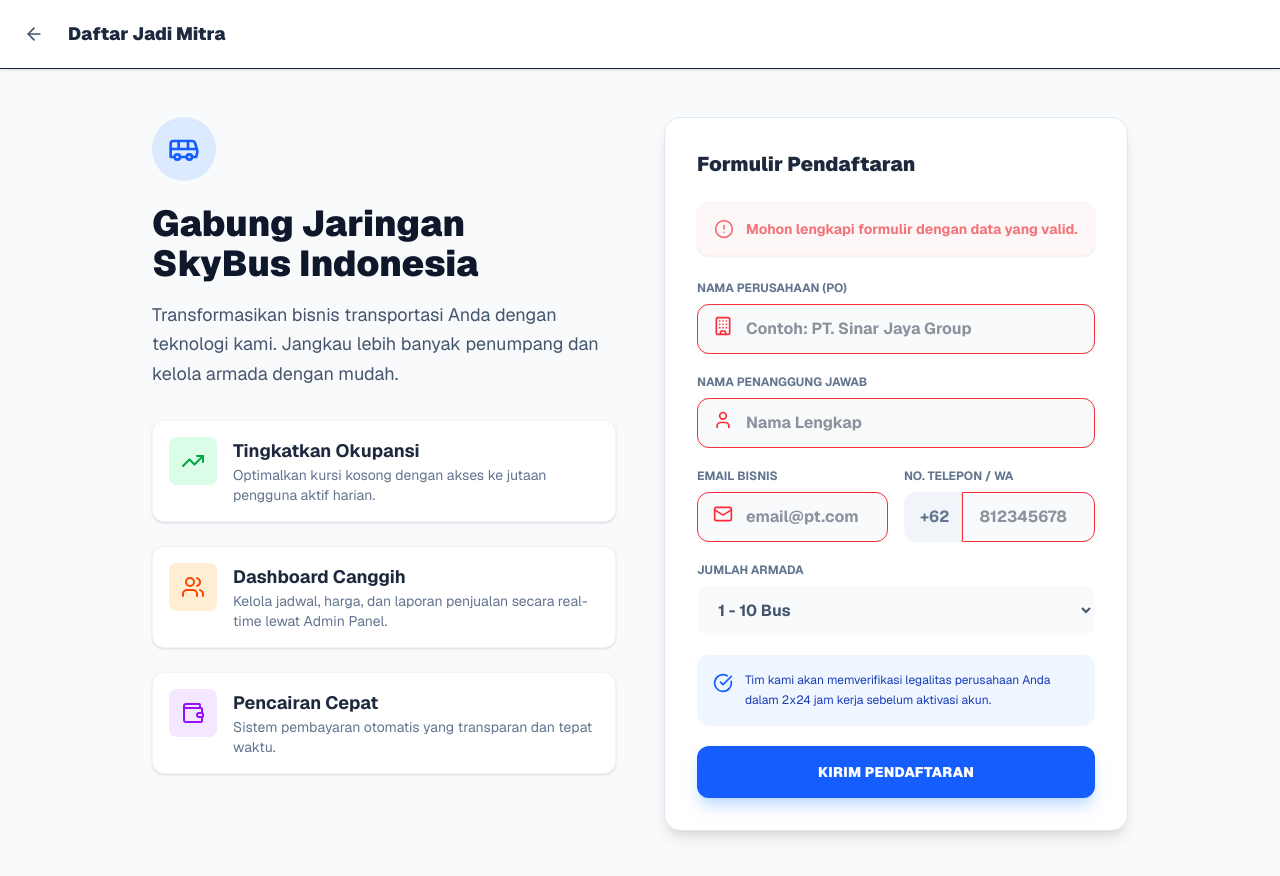
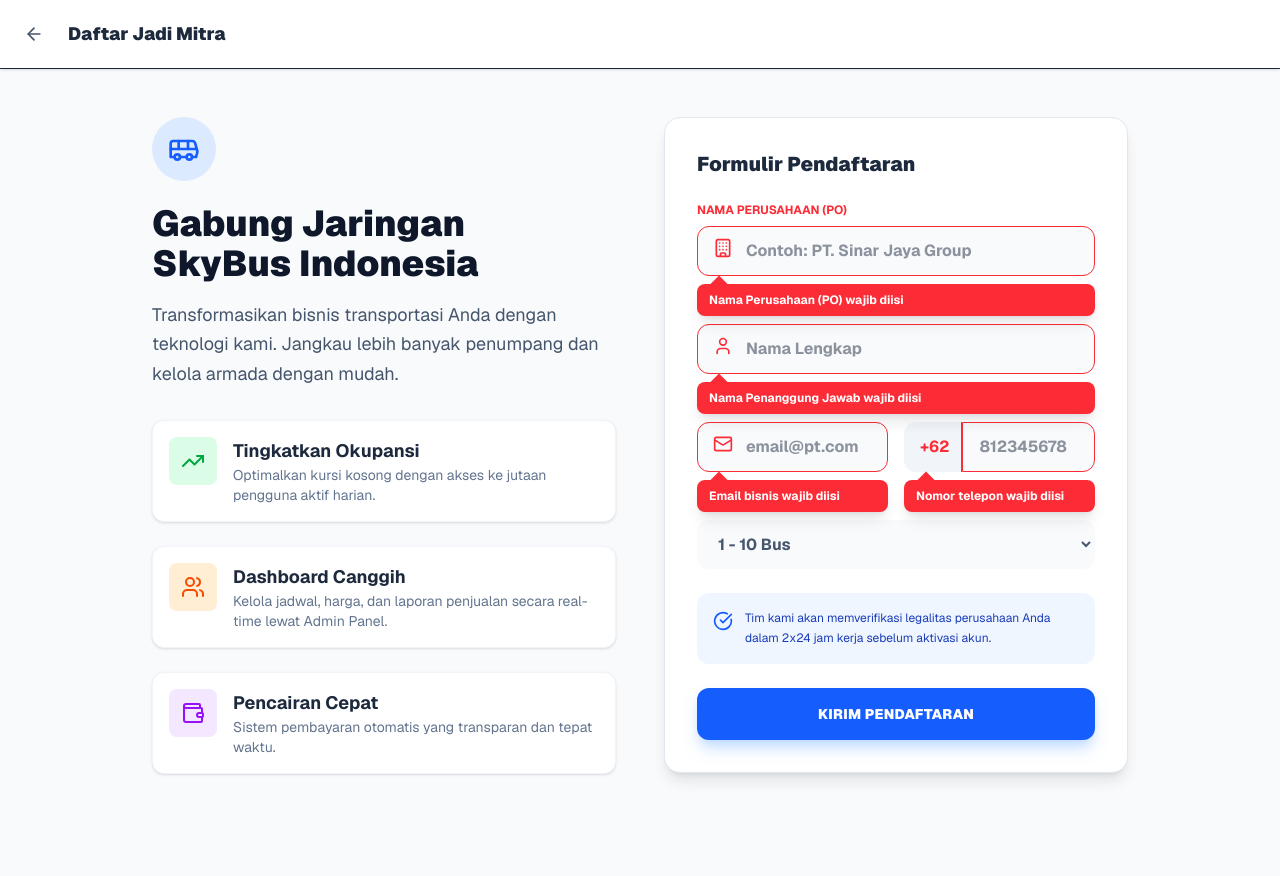
Before and after one commit to doaesque/skybus, a Next.js app: page /mitra/register in a window 1280 px wide. Both pictures are taken after a click on the button "KIRIM PENDAFTARAN". Shown: the top 876 px of the page. Built offline with nearby package versions, Linux system fonts and the light colour scheme.

Commit message:
feat(mitra): implement strict form validation with visual feedback

```diff
--- a/src/app/mitra/register/page.tsx
+++ b/src/app/mitra/register/page.tsx
@@ -14,31 +14,60 @@ export default function MitraRegisterPage() {
   });
 
   const [isLoading, setIsLoading] = useState(false);
-  const [error, setError] = useState("");
-  const [errorFields, setErrorFields] = useState<string[]>([]);
   const [showSuccessModal, setShowSuccessModal] = useState(false);
+  const [touched, setTouched] = useState<Record<string, boolean>>({});
 
   const handleChange = (e: React.ChangeEvent<HTMLInputElement | HTMLSelectElement>) => {
     setFormData({ ...formData, [e.target.name]: e.target.value });
-    if (error) setError("");
-    if (errorFields.includes(e.target.name)) {
-      setErrorFields(errorFields.filter(field => field !== e.target.name));
-    }
   };
 
-  const isEmailValid = (email: string) => /\S+@\S+\.\S+/.test(email);
-  const isPhoneValid = (phone: string) => phone.length >= 9;
+  const handleBlur = (e: React.FocusEvent<HTMLInputElement | HTMLSelectElement>) => {
+    setTouched({ ...touched, [e.target.name]: true });
+  };
+
+  const validate = (field: string, value: string) => {
+    if (field === 'poName') {
+      if (!value.trim()) return "Nama Perusahaan (PO) wajib diisi";
+      if (value.trim().length < 3) return "Nama PO minimal 3 karakter";
+      return "";
+    }
+    if (field === 'picName') {
+      if (!value.trim()) return "Nama Penanggung Jawab wajib diisi";
+      if (value.trim().length < 3) return "Nama minimal 3 karakter";
+      return "";
+    }
+    if (field === 'email') {
+      if (!value.trim()) return "Email bisnis wajib diisi";
+      if (!/\S+@\S+\.\S+/.test(value)) return "Format email tidak valid";
+      return "";
+    }
+    if (field === 'phone') {
+      if (!value.trim()) return "Nomor telepon wajib diisi";
+      if (value.length < 9) return "Nomor telepon minimal 9 digit";
+      return "";
+    }
+    return "";
+  };
+
+  const getFieldError = (field: string) => {
+    // @ts-ignore
+    return validate(field, formData[field]);
+  };
+
+  const isFieldInvalid = (field: string) => {
+    return touched[field] && getFieldError(field) !== "";
+  };
 
   const handleSubmit = () => {
-    const newErrorFields: string[] = [];
-    if (!formData.poName) newErrorFields.push('poName');
-    if (!formData.picName) newErrorFields.push('picName');
-    if (!formData.email || !isEmailValid(formData.email)) newErrorFields.push('email');
-    if (!formData.phone || !isPhoneValid(formData.phone)) newErrorFields.push('phone');
+    const allTouched = { poName: true, picName: true, email: true, phone: true };
+    setTouched(allTouched);
 
-    if (newErrorFields.length > 0) {
-      setErrorFields(newErrorFields);
-      setError("Mohon lengkapi formulir dengan data yang valid.");
+    const poError = validate('poName', formData.poName);
+    const picError = validate('picName', formData.picName);
+    const emailError = validate('email', formData.email);
+    const phoneError = validate('phone', formData.phone);
+
+    if (poError || picError || emailError || phoneError) {
       return;
     }
 
@@ -52,14 +81,23 @@ export default function MitraRegisterPage() {
   const handleCloseModal = () => {
     setShowSuccessModal(false);
     setFormData({ poName: '', picName: '', email: '', phone: '', fleetSize: '1 - 10 Bus' });
-    setErrorFields([]);
+    setTouched({});
   };
 
-  const getBorderColor = (fieldName: string) => {
-    return errorFields.includes(fieldName)
+  const getBorderColor = (field: string) => {
+    return isFieldInvalid(field)
       ? "border-red-500 focus:ring-red-500"
       : "border-transparent focus:ring-blue-500";
   };
+
+  const ErrorBubble = ({ message }: { message: string }) => (
+    <div className="absolute top-full left-0 mt-2 w-full z-10 animate-in fade-in slide-in-from-top-1">
+      <div className="bg-red-500 text-white text-xs font-bold px-3 py-2 rounded-lg shadow-lg relative">
+        <div className="absolute -top-1.5 left-4 w-3 h-3 bg-red-500 rotate-45"></div>
+        {message}
+      </div>
+    </div>
+  );
 
   return (
     <div className="min-h-screen bg-slate-50 dark:bg-slate-950 font-sans pb-20 text-slate-800 dark:text-slate-100 transition-colors relative">
@@ -138,73 +176,75 @@ export default function MitraRegisterPage() {
         <div className="bg-white dark:bg-slate-900 p-8 rounded-2xl shadow-lg border border-slate-200 dark:border-slate-800 h-fit">
           <h3 className="text-xl font-black mb-6">Formulir Pendaftaran</h3>
 
-          {error && (
-            <div className="bg-red-50 dark:bg-red-900/20 text-red-600 dark:text-red-400 p-4 rounded-xl flex items-center gap-3 text-sm font-bold animate-pulse mb-6 shadow-sm border border-red-100 dark:border-red-900/30">
-              <AlertCircle className="w-5 h-5 shrink-0" /> {error}
-            </div>
-          )}
-
-          <form className="space-y-5">
-            <div>
-              <label className="block text-xs font-bold uppercase text-slate-500 dark:text-slate-400 mb-2">Nama Perusahaan (PO)</label>
+          <form className="space-y-6">
+            <div className="relative">
+              <label className={`block text-xs font-bold uppercase mb-2 ${isFieldInvalid('poName') ? 'text-red-500' : 'text-slate-500 dark:text-slate-400'}`}>Nama Perusahaan (PO)</label>
               <div className="relative">
-                <Building className={`absolute left-4 top-3 w-5 h-5 ${errorFields.includes('poName') ? 'text-red-500' : 'text-slate-400'}`} />
+                <Building className={`absolute left-4 top-3 w-5 h-5 ${isFieldInvalid('poName') ? 'text-red-500' : 'text-slate-400'}`} />
                 <input
                   name="poName"
                   value={formData.poName}
                   onChange={handleChange}
+                  onBlur={handleBlur}
                   type="text"
                   placeholder="Contoh: PT. Sinar Jaya Group"
                   className={`w-full pl-12 pr-4 py-3 bg-slate-50 dark:bg-slate-800 rounded-xl font-bold focus:outline-none focus:ring-2 transition text-slate-800 dark:text-white border ${getBorderColor('poName')}`}
                 />
               </div>
+              {isFieldInvalid('poName') && <ErrorBubble message={getFieldError('poName')} />}
             </div>
 
-            <div>
-              <label className="block text-xs font-bold uppercase text-slate-500 dark:text-slate-400 mb-2">Nama Penanggung Jawab</label>
+            <div className="relative">
+              <label className={`block text-xs font-bold uppercase mb-2 ${isFieldInvalid('picName') ? 'text-red-500' : 'text-slate-500 dark:text-slate-400'}`}>Nama Penanggung Jawab</label>
               <div className="relative">
-                <User className={`absolute left-4 top-3 w-5 h-5 ${errorFields.includes('picName') ? 'text-red-500' : 'text-slate-400'}`} />
+                <User className={`absolute left-4 top-3 w-5 h-5 ${isFieldInvalid('picName') ? 'text-red-500' : 'text-slate-400'}`} />
                 <input
                   name="picName"
                   value={formData.picName}
                   onChange={handleChange}
+                  onBlur={handleBlur}
                   type="text"
                   placeholder="Nama Lengkap"
                   className={`w-full pl-12 pr-4 py-3 bg-slate-50 dark:bg-slate-800 rounded-xl font-bold focus:outline-none focus:ring-2 transition text-slate-800 dark:text-white border ${getBorderColor('picName')}`}
                 />
               </div>
+              {isFieldInvalid('picName') && <ErrorBubble message={getFieldError('picName')} />}
             </div>
 
             <div className="grid md:grid-cols-2 gap-4">
-              <div>
-                <label className="block text-xs font-bold uppercase text-slate-500 dark:text-slate-400 mb-2">Email Bisnis</label>
+              <div className="relative">
+                <label className={`block text-xs font-bold uppercase mb-2 ${isFieldInvalid('email') ? 'text-red-500' : 'text-slate-500 dark:text-slate-400'}`}>Email Bisnis</label>
                 <div className="relative">
-                  <Mail className={`absolute left-4 top-3 w-5 h-5 ${errorFields.includes('email') ? 'text-red-500' : 'text-slate-400'}`} />
+                  <Mail className={`absolute left-4 top-3 w-5 h-5 ${isFieldInvalid('email') ? 'text-red-500' : 'text-slate-400'}`} />
                   <input
                     name="email"
                     value={formData.email}
                     onChange={handleChange}
+                    onBlur={handleBlur}
                     type="email"
                     placeholder="email@pt.com"
                     className={`w-full pl-12 pr-4 py-3 bg-slate-50 dark:bg-slate-800 rounded-xl font-bold focus:outline-none focus:ring-2 transition text-slate-800 dark:text-white border ${getBorderColor('email')}`}
                   />
                 </div>
+                {isFieldInvalid('email') && <ErrorBubble message={getFieldError('email')} />}
               </div>
-              <div>
-                <label className="block text-xs font-bold uppercase text-slate-500 dark:text-slate-400 mb-2">No. Telepon / WA</label>
+              <div className="relative">
+                <label className={`block text-xs font-bold uppercase mb-2 ${isFieldInvalid('phone') ? 'text-red-500' : 'text-slate-500 dark:text-slate-400'}`}>No. Telepon / WA</label>
                 <div className="relative flex">
-                  <div className="pl-4 pr-3 py-3 bg-slate-100 dark:bg-slate-800 rounded-l-xl font-bold text-slate-500 border-r border-slate-200 dark:border-slate-700 flex items-center">
+                  <div className={`pl-4 pr-3 py-3 bg-slate-100 dark:bg-slate-800 rounded-l-xl font-bold border-r flex items-center ${isFieldInvalid('phone') ? 'text-red-500 border-red-500' : 'text-slate-500 border-slate-200 dark:border-slate-700'}`}>
                     +62
                   </div>
                   <input
                     name="phone"
                     value={formData.phone}
                     onChange={handleChange}
+                    onBlur={handleBlur}
                     type="tel"
                     placeholder="812345678"
                     className={`w-full pl-4 pr-4 py-3 bg-slate-50 dark:bg-slate-800 rounded-r-xl font-bold focus:outline-none focus:ring-2 transition text-slate-800 dark:text-white border ${getBorderColor('phone')}`}
                   />
                 </div>
+                {isFieldInvalid('phone') && <ErrorBubble message={getFieldError('phone')} />}
               </div>
             </div>
 
```
